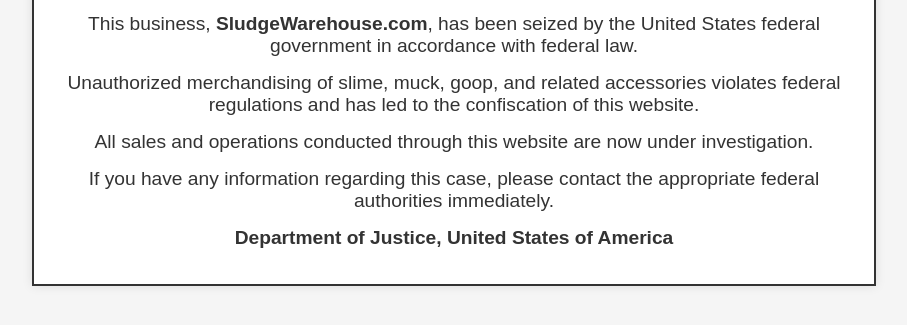
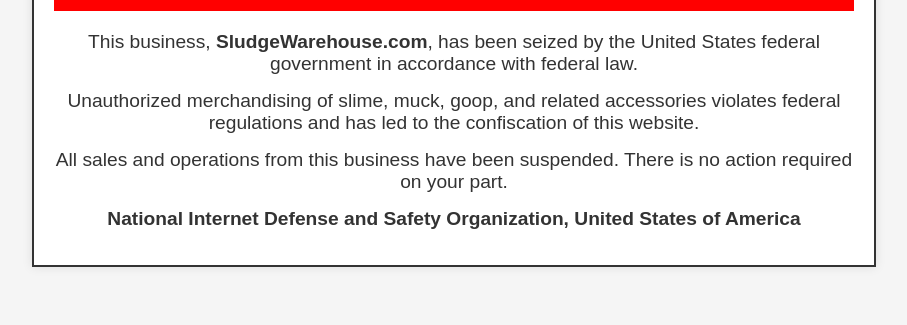
Before and after one commit to aidan-octane/aidan-octane.github.io, a plain HTML site: page index.html in a window 1280 px wide. Shown: the part 345-670 px from the top of the page, without its empty margins (186-1093 px from the left). Drawn offline with Linux system fonts and the light colour scheme.

Commit message:
Update index.html

```diff
--- a/index.html
+++ b/index.html
@@ -15,9 +15,9 @@
         <div class="message">
             <p>This business, <strong>SludgeWarehouse.com</strong>, has been seized by the United States federal government in accordance with federal law.</p>
             <p>Unauthorized merchandising of slime, muck, goop, and related accessories violates federal regulations and has led to the confiscation of this website.</p>
-            <p>All sales and operations conducted through this website are now under investigation.</p>
-            <p>If you have any information regarding this case, please contact the appropriate federal authorities immediately.</p>
-            <p class="signature">Department of Justice, United States of America</p>
+            <p>All sales and operations from this business have been suspended. There is no action required on your part.</p>
+            <p></p>
+            <p class="signature">National Internet Defense and Safety Organization, United States of America</p>
         </div>
     </div>
 </body>
```
